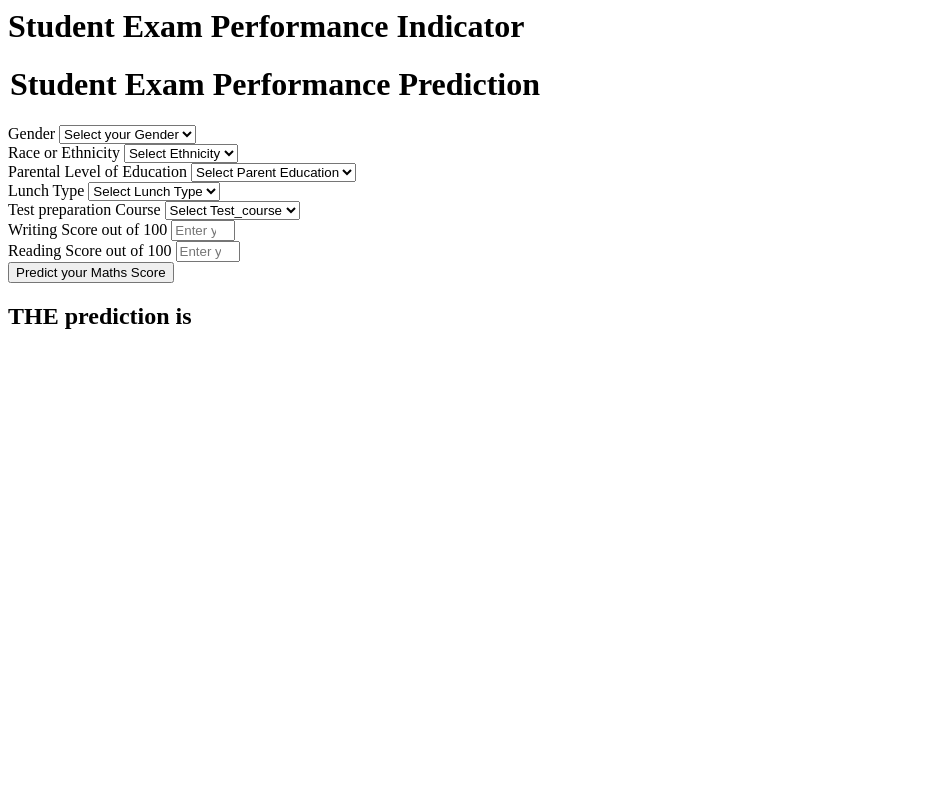
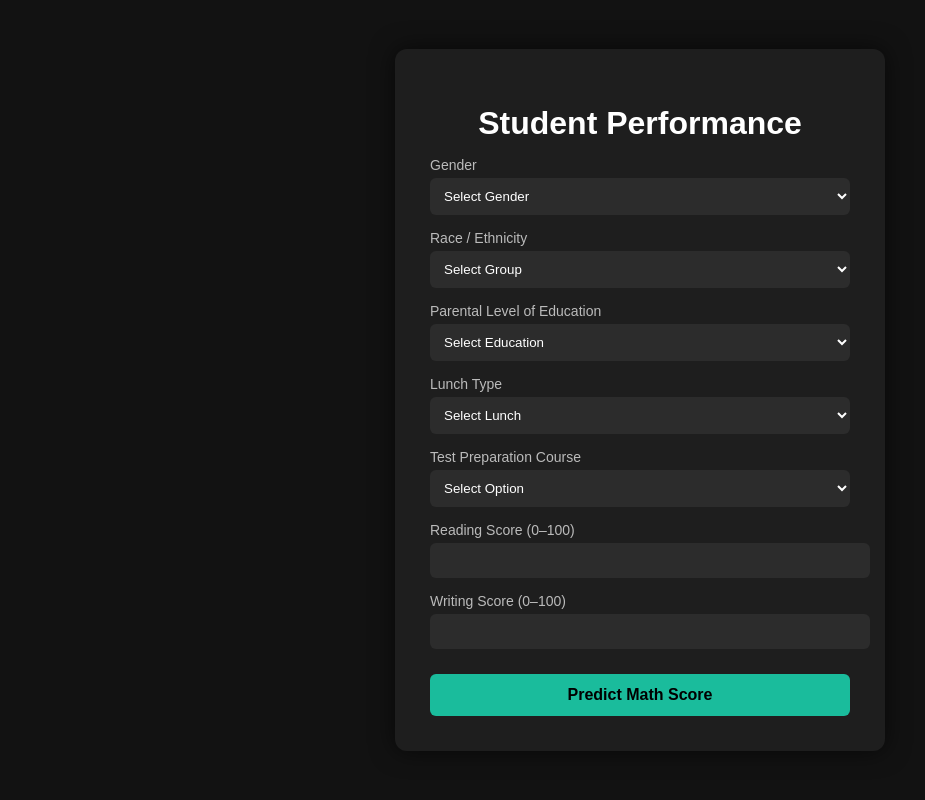
Before and after one commit to debarnabdas007/End-to-End-ML-project, a Flask app: page /predictdata in a window 1280 px wide. Shown: the whole page, without its empty margins (0-925 px from the left). Run offline with Flask 3, Linux system fonts and the light colour scheme.

Commit message:
add more stuffs

```diff
--- a/requirements.txt
+++ b/requirements.txt
@@ -7,7 +7,7 @@
 xgboost
 dill
 Flask
-
+gunicorn
 
 
 
--- a/templates/Home.html
+++ b/templates/Home.html
@@ -1,111 +1,143 @@
-<html>
+<!DOCTYPE html>
+<html lang="en">
+<head>
+    <meta charset="UTF-8">
+    <title>Prediction Form</title>
+    <style>
+        body {
+            margin: 0;
+            font-family: Arial, Helvetica, sans-serif;
+            background: #121212;
+            color: #ffffff;
+            min-height: 100vh;
+            display: flex;
+            justify-content: center;
+            align-items: center;
+        }
+
+        .card {
+            background: #1e1e1e;
+            padding: 35px;
+            width: 420px;
+            border-radius: 12px;
+            box-shadow: 0 0 25px rgba(0,0,0,0.6);
+        }
+
+        h1, h2 {
+            text-align: center;
+        }
+
+        h1 {
+            margin-bottom: 10px;
+        }
+
+        h2 {
+            margin-top: 25px;
+            color: #1abc9c;
+        }
+
+        label {
+            display: block;
+            margin-top: 15px;
+            margin-bottom: 5px;
+            font-size: 14px;
+            color: #bbbbbb;
+        }
+
+        select, input {
+            width: 100%;
+            padding: 10px;
+            border-radius: 6px;
+            border: none;
+            outline: none;
+            background: #2c2c2c;
+            color: white;
+        }
+
+        input::placeholder {
+            color: #888888;
+        }
+
+        button {
+            width: 100%;
+            margin-top: 25px;
+            padding: 12px;
+            background: #1abc9c;
+            border: none;
+            border-radius: 6px;
+            font-size: 16px;
+            font-weight: bold;
+            cursor: pointer;
+            transition: 0.3s;
+        }
+
+        button:hover {
+            background: #16a085;
+        }
+    </style>
+</head>
 <body>
-    <div class="login">
-       <h1>Student Exam Performance Indicator</h1>
 
-       <form action="{{ url_for('predict_datapoint')}}" method="post">
-        <h1>
-            <legend>Student Exam Performance Prediction</legend>
-        </h1>
-        <div class="mb-3">
-            <label class="form-label">Gender</label>
-            <select class="form-control" name="gender" placeholder="Enter you Gender" required>
-                <option class="placeholder" selected disabled value="">Select your Gender</option>
-                <option value="male">
-                    Male
-                </option>
-                <option value="female">
-                    Female
-                </option>
+    <div class="card">
+        <h1>Student Performance</h1>
+
+        <form action="{{ url_for('predict_datapoint') }}" method="post">
+
+            <label>Gender</label>
+            <select name="gender" required>
+                <option disabled selected value="">Select Gender</option>
+                <option value="male">Male</option>
+                <option value="female">Female</option>
             </select>
-        </div>
-        <div class="mb-3">
-            <label class="form-label">Race or Ethnicity</label>
-            <select class="form-control" name="ethnicity" placeholder="Enter you ethnicity" required>
-                <option class="placeholder" selected disabled value="">Select Ethnicity</option>
-                <option value="group A">
-                    Group A
-                </option>
-                <option value="group B">
-                    Group B
-                </option>
-                <option value="group C">
-                    Group C
-                </option>
-                <option value="group D">
-                    Group D
-                </option>
-                <option value="group E">
-                    Group E
-                </option>
+
+            <label>Race / Ethnicity</label>
+            <select name="ethnicity" required>
+                <option disabled selected value="">Select Group</option>
+                <option value="group A">Group A</option>
+                <option value="group B">Group B</option>
+                <option value="group C">Group C</option>
+                <option value="group D">Group D</option>
+                <option value="group E">Group E</option>
             </select>
-        </div>
-        <div class="mb-3">
-            <label class="form-label">Parental Level of Education</label>
-            <select class="form-control" name="parental_level_of_education"
-                placeholder="Enter you Parent Education" required>
-                <option class="placeholder" selected disabled value="">Select Parent Education</option>
-                <option value="associate's degree">
-                    associate's degree
-                </option>
-                <option value="bachelor's degree">
-                    bachelor's degree
-                </option>
-                <option value="high school">
-                    high school
-                </option>
-                <option value="master's degree">
-                    master's degree
-                </option>
-                <option value="some college">
-                    some college
-                </option>
-                <option value="some high school">
-                    some high school
-                </option>
+
+            <label>Parental Level of Education</label>
+            <select name="parental_level_of_education" required>
+                <option disabled selected value="">Select Education</option>
+                <option value="associate's degree">Associate's degree</option>
+                <option value="bachelor's degree">Bachelor's degree</option>
+                <option value="high school">High school</option>
+                <option value="master's degree">Master's degree</option>
+                <option value="some college">Some college</option>
+                <option value="some high school">Some high school</option>
             </select>
-        </div>
-        <div class="mb-3">
-            <label class="form-label">Lunch Type</label>
-            <select class="form-control" name="lunch" placeholder="Enter you Lunch" required>
-                <option class="placeholder" selected disabled value="">Select Lunch Type</option>
-                <option value="free/reduced">
-                    free/reduced
-                </option>
-                <option value="standard">
-                    standard
-                </option>
+
+            <label>Lunch Type</label>
+            <select name="lunch" required>
+                <option disabled selected value="">Select Lunch</option>
+                <option value="free/reduced">Free / Reduced</option>
+                <option value="standard">Standard</option>
             </select>
-        </div>
-        <div class="mb-3">
-            <label class="form-label">Test preparation Course</label>
-            <select class="form-control" name="test_preparation_course" placeholder="Enter you Course"
-                required>
-                <option class="placeholder" selected disabled value="">Select Test_course</option>
-                <option value="none">
-                    None
-                </option>
-                <option value="completed">
-                    Completed
-                </option>
+
+            <label>Test Preparation Course</label>
+            <select name="test_preparation_course" required>
+                <option disabled selected value="">Select Option</option>
+                <option value="none">None</option>
+                <option value="completed">Completed</option>
             </select>
-        </div>
-        <div class="mb-3">
-            <label class="form-label">Writing Score out of 100</label>
-            <input class="form-control" type="number" name="reading_score"
-                placeholder="Enter your Reading score" min='0' max='100' />
-        </div>
-        <div class="mb-3">
-            <label class="form-label">Reading Score out of 100</label>
-            <input class="form-control" type="number" name="writing_score"
-                placeholder="Enter your Reading Score" min='0' max='100' />
-        </div>
-        <div class="mb-3">
-            <input class="btn btn-primary" type="submit" value="Predict your Maths Score" required />
-        </div>
-    </form>
-    <h2>
-       THE  prediction is {{results}}
-    </h2>
-   <body>
+
+            <label>Reading Score (0–100)</label>
+            <input type="number" name="reading_score" min="0" max="100" required>
+
+            <label>Writing Score (0–100)</label>
+            <input type="number" name="writing_score" min="0" max="100" required>
+
+            <button type="submit">Predict Math Score</button>
+        </form>
+
+        {% if results %}
+            <h2>Predicted Math Score: {{ results }}</h2>
+        {% endif %}
+    </div>
+
+</body>
 </html>
```
Also changed, not shown: application.py (deleted, +0 -45 lines), templates/index.html (+58 -1 lines), README.md, 2 other files.
